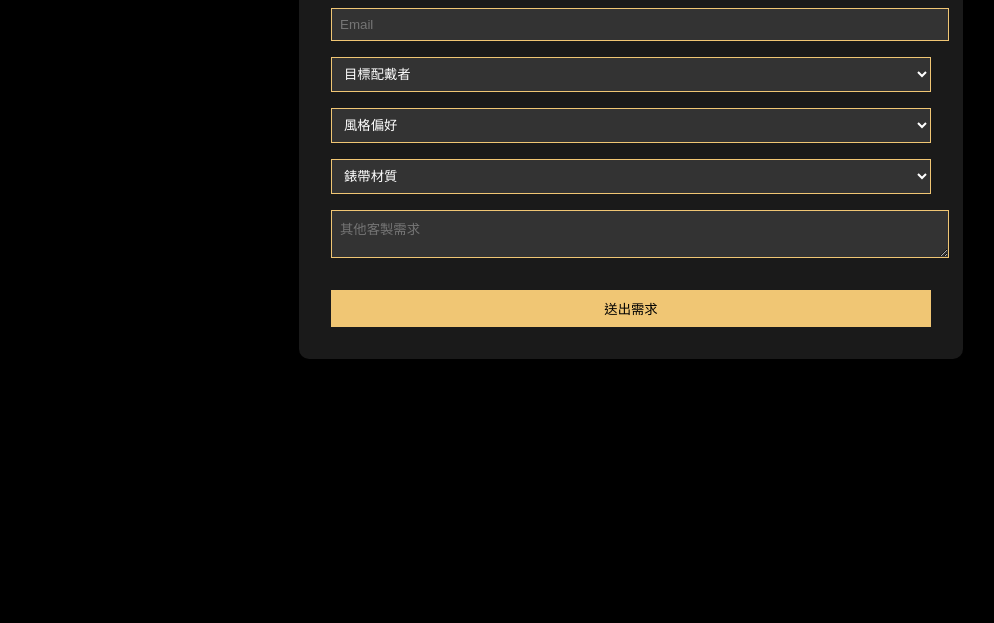
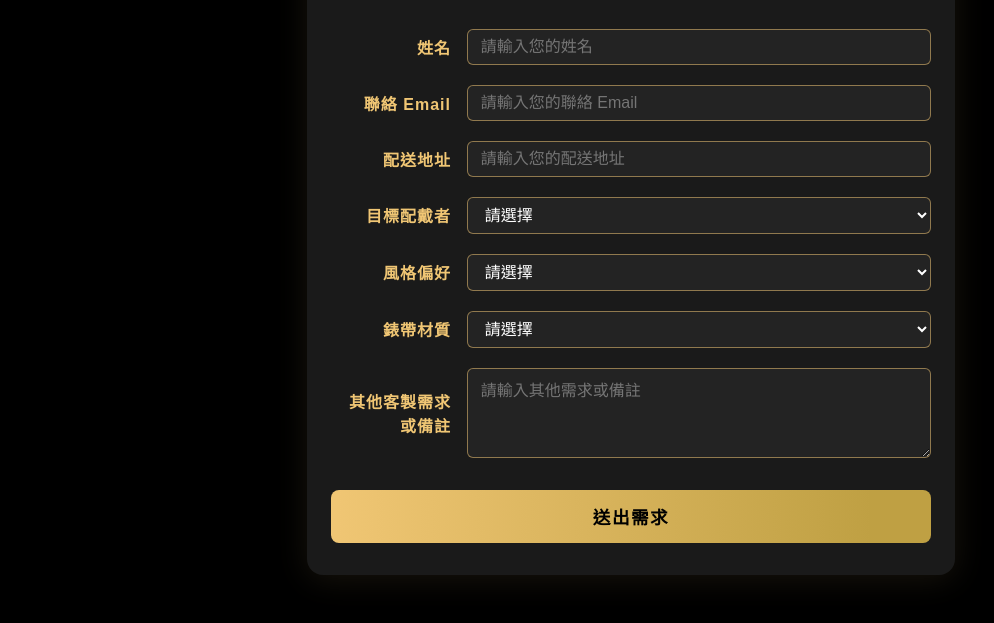
Before and after one commit to yeskyo52941/Aurenoir-form, a plain HTML site: page index.html in a window 1280 px wide. Shown: the part 218-841 px from the top of the page, without its empty margins (9-1003 px from the left). Before the commit the page ends 800 px from the top, so only its background shows below. Drawn offline with Linux system fonts and the light colour scheme.

Commit message:
奧諾手錶

```diff
--- a/index.html
+++ b/index.html
@@ -1,76 +1,161 @@
-
 <!DOCTYPE html>
 <html lang="zh-Hant">
 <head>
   <meta charset="UTF-8">
-  <title>AURENOIR 手錶客製需求</title>
+  <title>AURENOIR 客製手錶需求表單</title>
   <style>
     body {
       font-family: "Noto Sans TC", sans-serif;
-      background: #000;
+      background-color: #000;
       color: #f0c674;
-      padding: 2rem;
+      margin: 0;
+      padding: 0;
+    }
+    .container {
+      max-width: 600px;
+      margin: 48px auto;
+      background-color: #1a1a1a;
+      padding: 32px 24px 32px 24px;
+      border-radius: 16px;
+      box-shadow: 0 4px 32px rgba(240, 198, 116, 0.10);
+    }
+    h1 {
+      text-align: center;
+      margin-bottom: 32px;
+      font-size: 2.2rem;
+      letter-spacing: 2px;
+      border-bottom: 2px solid #f0c67444;
+      padding-bottom: 18px;
     }
     form {
-      max-width: 600px;
-      margin: auto;
-      background: #1a1a1a;
-      padding: 2rem;
-      border-radius: 10px;
+      width: 100%;
     }
-    input, select, textarea {
+    .form-group {
+      display: flex;
+      align-items: center;
+      margin-bottom: 20px;
+    }
+    .form-group label {
+      flex: 0 0 120px;
+      margin-right: 16px;
+      font-weight: 600;
+      letter-spacing: 1px;
+      text-align: right;
+    }
+    .form-group input,
+    .form-group select,
+    .form-group textarea {
+      flex: 1 1 auto;
+      padding: 0.5em 0.8em;
+      border-radius: 6px;
+      border: 1px solid #f0c67488;
+      background: #232323;
+      color: #fff;
+      font-size: 1rem;
+      margin-left: 0;
+      outline: none;
+      transition: border-color 0.2s;
+    }
+    .form-group input:focus,
+    .form-group select:focus,
+    .form-group textarea:focus {
+      border-color: #f0c674;
+    }
+    textarea {
+      min-height: 72px;
+      resize: vertical;
+    }
+    .submit-btn {
       display: block;
       width: 100%;
-      margin-top: 1rem;
-      padding: 0.5rem;
-      background: #333;
-      color: white;
-      border: 1px solid #f0c674;
+      padding: 0.8em 0;
+      background: linear-gradient(90deg, #f0c674, #bfa043 90%);
+      color: #000;
+      font-weight: bold;
+      font-size: 1.1rem;
+      border: none;
+      border-radius: 8px;
+      margin-top: 32px;
+      cursor: pointer;
+      letter-spacing: 1.5px;
+      transition: background 0.18s;
     }
-    input[type="submit"] {
-      background: #f0c674;
-      color: #000;
-      margin-top: 2rem;
-      cursor: pointer;
+    .submit-btn:hover {
+      background: linear-gradient(90deg, #bfa043, #f0c674 90%);
+      color: #232323;
     }
-    input[type="submit"]:hover {
-      background: #dcb860;
+    @media (max-width: 540px) {
+      .container {
+        padding: 20px 6vw;
+      }
+      .form-group {
+        flex-direction: column;
+        align-items: flex-start;
+      }
+      .form-group label {
+        text-align: left;
+        margin-bottom: 6px;
+        margin-right: 0;
+      }
+      .submit-btn {
+        font-size: 1rem;
+        padding: 0.7em 0;
+      }
     }
   </style>
 </head>
 <body>
+  <div class="container">
+    <h1>AURENOIR<br>客製手錶需求表單</h1>
+    <form action="https://docs.google.com/forms/d/e/1FAIpQLSfYLUPBRPdIQpSvmTeCeel5nzpBFihbnltjXr6_TSR4g-4c9Q/formResponse" method="POST" target="_blank">
 
-  <h1>AURENOIR 客製手錶表單</h1>
-
-  <form action="https://docs.google.com/forms/d/e/你的ID/formResponse" method="POST" target="_blank">
-    <input type="text" name="entry.1234567890" placeholder="姓名" required>
-    <input type="email" name="entry.9876543210" placeholder="Email" required>
-
-    <select name="entry.1111222233">
-      <option value="">目標配戴者</option>
+      <div class="form-group">
+        <label for="name">姓名</label>
+        <input type="text" name="entry.2005620554" id="name" placeholder="請輸入您的姓名" required>
+      </div>
+      <div class="form-group">
+        <label for="email">聯絡 Email</label>
+        <input type="email" name="entry.1045781291" id="email" placeholder="請輸入您的聯絡 Email" required>
+      </div>
+      <div class="form-group">
+        <label for="address">配送地址</label>
+        <input type="text" name="entry.1166974658" id="address" placeholder="請輸入您的配送地址" required>
+      </div>
+      <div class="form-group">
+        <label for="wearer">目標配戴者</label>
+        <select name="entry.1065046570" id="wearer" required>
+          <option value="">請選擇</option>
           <option value="男性">男性</option>
           <option value="女性">女性</option>
           <option value="中性">中性</option>
         </select>
-
-    <select name="entry.2222333444">
-      <option value="">風格偏好</option>
+      </div>
+      <div class="form-group">
+        <label for="style">風格偏好</label>
+        <select name="entry.1166974659" id="style" required>
+          <option value="">請選擇</option>
           <option value="經典黑金">經典黑金</option>
           <option value="極簡設計">極簡設計</option>
           <option value="運動風格">運動風格</option>
+          <option value="風華絕代">風華絕代</option>
+          <option value="中性格調">中性格調</option>
         </select>
-
-    <select name="entry.3333444555">
-      <option value="">錶帶材質</option>
+      </div>
+      <div class="form-group">
+        <label for="material">錶帶材質</label>
+        <select name="entry.839337160" id="material" required>
+          <option value="">請選擇</option>
           <option value="真皮">真皮</option>
           <option value="金屬">金屬</option>
-      <option value="帆布">帆布</option>
+          <option value="尼龍帆布">尼龍帆布</option>
         </select>
-
-    <textarea name="entry.4444555666" placeholder="其他客製需求"></textarea>
-
-    <input type="submit" value="送出需求">
+      </div>
+      <div class="form-group">
+        <label for="remarks">其他客製需求<br>或備註</label>
+        <textarea name="entry.839337161" id="remarks" rows="4" placeholder="請輸入其他需求或備註"></textarea>
+      </div>
+      <button type="submit" class="submit-btn">送出需求</button>
     </form>
-
+  </div>
 </body>
 </html>
```
Lines whose indentation alone changed are shown as unchanged.
